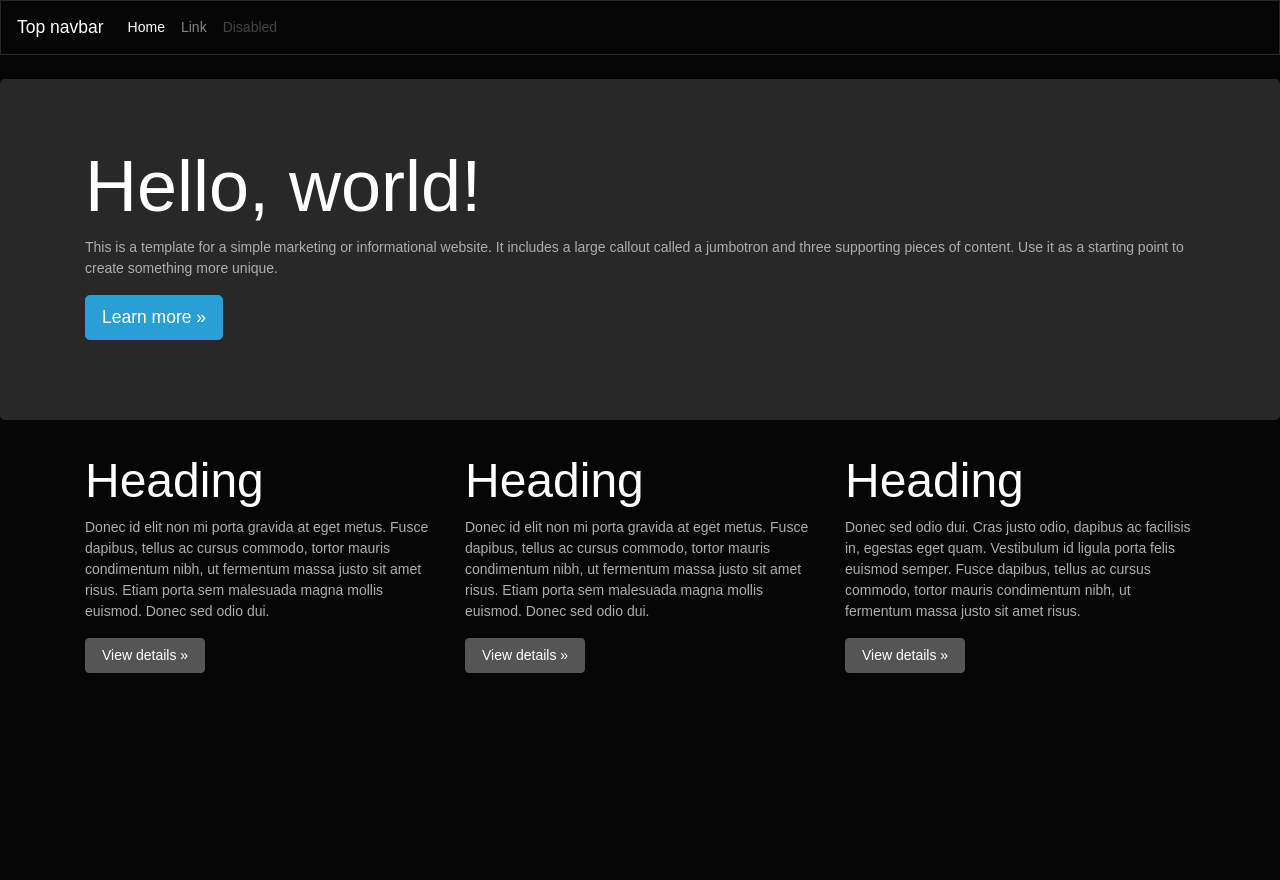
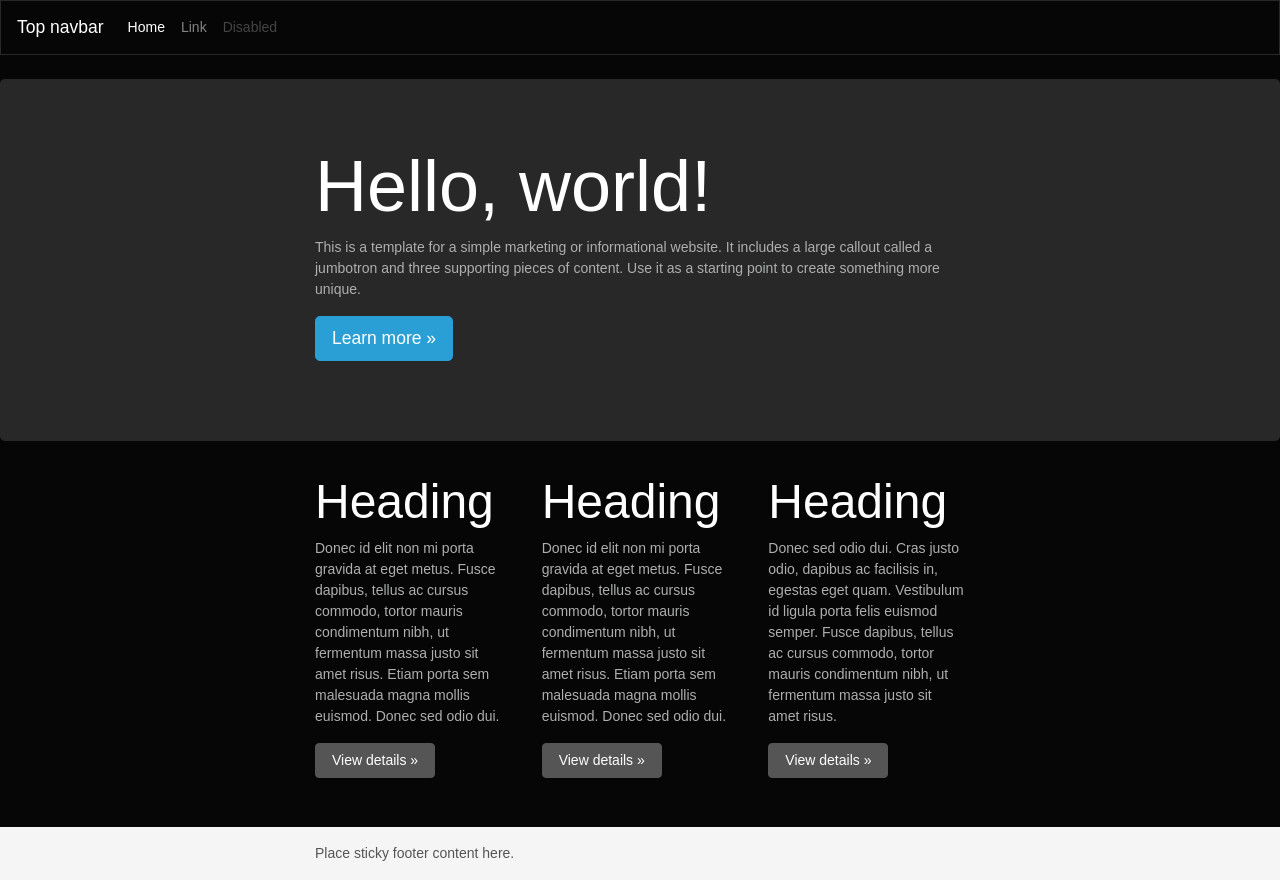
Before and after one commit to EntOfMD/MovDow, a React (Create React App) app: page / in a window 1280 px wide. Before the commit the page ends 800 px from the top, so only its background shows below. Built offline with nearby package versions, Linux system fonts and the light colour scheme.

Commit message:
added footer and some css

```diff
--- a/src/assets/css/App.css
+++ b/src/assets/css/App.css
@@ -21,8 +21,20 @@
 .App-intro {
     font-size: large;
 }
+.container {
+    width: auto;
+    max-width: 680px;
+    padding: 0 15px;
+}
 
+.footer {
+    background-color: #f5f5f5;
+}
 @keyframes App-logo-spin {
-  from { transform: rotate(0deg); }
-  to { transform: rotate(360deg); }
+    from {
+        transform: rotate(0deg);
     }
+    to {
+        transform: rotate(360deg);
+    }
+}
--- a/src/components/App.js
+++ b/src/components/App.js
@@ -5,6 +5,9 @@ import { BrowserRouter as Router, Route, Switch } from 'react-router-dom';
 // components
 import notFound from './404';
 import NavBar from './navbar';
+import Footer from './footer';
+
+import '../assets/css/App.css';
 
 import jumbotron from '../pages/Landing/Jumbotron';
 
@@ -18,6 +21,7 @@ class App extends Component {
                         <Route exact path='/' component={jumbotron} />
                         <Route component={notFound} />
                     </Switch>
+                    <Footer />
                 </div>
             </Router>
         );
--- /dev/null
+++ b/src/components/footer/index.js
@@ -0,0 +1,14 @@
+import React from 'react';
+import { Link } from 'react-router-dom';
+
+export default function footer() {
+    return (
+        <footer class='footer mt-auto py-3'>
+            <div class='container'>
+                <span class='text-muted'>
+                    Place sticky footer content here.
+                </span>
+            </div>
+        </footer>
+    );
+}
```
Lines whose indentation alone changed are shown as unchanged.
